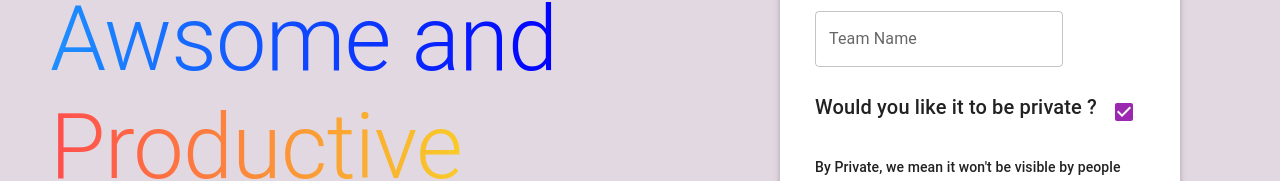
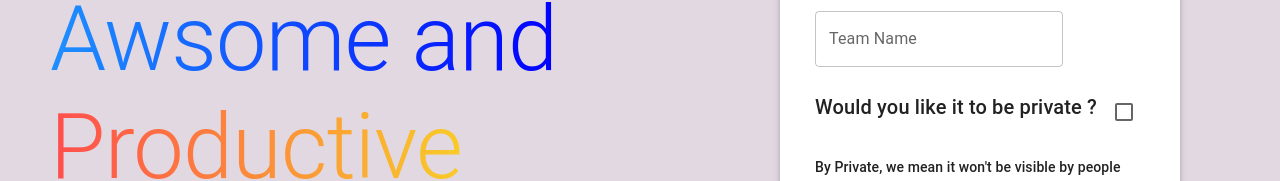
Before and after one commit to RamazaniMwemedi/Covale-Web-Version, a Next.js app in the folder soga/: page /components/CreateTeam in a window 1280 px wide. Shown: the part 212-393 px from the top of the page. Built offline with nearby package versions, Linux system fonts and the light colour scheme; no server answers; sample sign-in values are in the browser's storage.

Commit message:
Added stepOneNextHanlder that checks if the Teamname is empty or not

```diff
--- a/soga/pages/components/CreateTeam.js
+++ b/soga/pages/components/CreateTeam.js
@@ -37,15 +37,17 @@ const CreateTeam = ({ toggleShowTeam }) => {
   const [number, setNumber] = useState(1);
 
   // Step 1
-  const [teamName, setTeamName] = useState(null);
-  const [isPrivate, setIsPrivate] = useState(null);
+  const [teamName, setTeamName] = useState("");
+  const [teamNameErrorMessage, setTeamNameErrorMessage] = useState("")
+  const[teamNameErrorBoolean, setTeamNameErrorBoolean ] = useState(false)
+  const [isPrivate, setIsPrivate] = useState(false);
 
   // Step 2
-  const [teamMission, setTeamMission] = useState(null);
-  const [teamVission, setTeamVission] = useState(null);
+  const [teamMission, setTeamMission] = useState("");
+  const [teamVission, setTeamVission] = useState("");
 
   // Step 3
-  const [selectedFriends, setSelectedFriends] = useState(null);
+  const [selectedFriends, setSelectedFriends] = useState([]);
 
   // Step 1 Change Handlers
   const teamNameChangeHandler = (event) => {
@@ -53,7 +55,7 @@ const CreateTeam = ({ toggleShowTeam }) => {
   };
 
   const isPrivateChangeHandle = (event) => {
-    setIsPrivate(event.target.value);
+    setIsPrivate(prev=>!prev);
   };
 
   // Step 2 Change Handler
@@ -66,9 +68,22 @@ const CreateTeam = ({ toggleShowTeam }) => {
   };
 
   // Step 3 Change Handler
-  const selectedFriendsChangeHandler = (event) => {
+  const selectedFriendsChangeHandler = (event) => {};
 
-  };
+  const stepOneNextHanlder = () => {
+    if(teamName.length  <1){
+      setTeamNameErrorMessage("Team name can't be empty")
+      setTeamNameErrorBoolean(true)
+      setTimeout(() => {
+        setTeamNameErrorBoolean(false)
+        setTeamNameErrorMessage("")
+      }, 3000);
+    }
+    else{
+
+      setNumber((prev) => prev + 1);
+    }
+   }
 
   const numberHandle = () => {
     setNumber((prev) => prev + 1);
@@ -166,8 +181,28 @@ const CreateTeam = ({ toggleShowTeam }) => {
             <Steps number={number} />
             <BodyRight
               number={number}
-              numberHandle={numberHandle}
+              stepOneNextHanlder={stepOneNextHanlder}
               friends={friends}
+              // Steps
+              // Step 1
+              teamName={teamName}
+              isPrivate={isPrivate}
+              teamNameErrorMessage={teamNameErrorMessage}
+              teamNameErrorBoolean={teamNameErrorBoolean}
+              // Step 2
+              teamMission={teamMission}
+              teamVission={teamVission}
+              // Step 3
+              selectedFriends={selectedFriends}
+              // Steps
+              // Step 1 Change Handlers
+              teamNameChangeHandler={teamNameChangeHandler}
+              isPrivateChangeHandle={isPrivateChangeHandle}
+              // Step 2 Change Handlers
+              teamMissionChangeHandler={teamMissionChangeHandler}
+              teamVissionChangeHandler={teamVissionChangeHandler}
+              // Step 3 Change Handler
+              selectedFriendsChangeHandler={selectedFriendsChangeHandler}
             />
           </Paper>
         </Box>
@@ -179,20 +214,77 @@ CreateTeam.propTypes = {};
 
 export default CreateTeam;
 
-const BodyRight = ({ number, friends, numberHandle }) => {
+const BodyRight = ({
+  number,
+  friends,
+  stepOneNextHanlder,
+  numberHandle,
+  teamName,
+  isPrivate,
+  teamNameErrorMessage,
+  teamNameErrorBoolean,
+  teamMission,
+  teamVission,
+  selectedFriends,
+  teamNameChangeHandler,
+  isPrivateChangeHandle,
+  teamMissionChangeHandler,
+  teamVissionChangeHandler,
+  selectedFriendsChangeHandler,
+
+}) => {
   switch (number) {
     case 1:
-      return <TeamNamingForm numberHandle={numberHandle} />;
+      return (
+        <TeamNamingForm
+          stepOneNextHanlder={stepOneNextHanlder}
+          teamName={teamName}
+          isPrivate={isPrivate}
+           teamNameErrorMessage={teamNameErrorMessage}
+              teamNameErrorBoolean={teamNameErrorBoolean}
+          teamNameChangeHandler={teamNameChangeHandler}
+          isPrivateChangeHandle={isPrivateChangeHandle}
+        />
+      );
     case 2:
-      return <TeamMissionVission numberHandle={numberHandle} />;
+      return (
+        <TeamMissionVission
+          numberHandle={numberHandle}
+          teamMission={teamMission}
+          teamVission={teamVission}
+          teamMissionChangeHandler={teamMissionChangeHandler}
+          teamVissionChangeHandler={teamVissionChangeHandler}
+        />
+      );
     case 3:
-      return <AddPeopleInTeam friends={friends} numberHandle={numberHandle} />;
+      return (
+        <AddPeopleInTeam
+          friends={friends}
+          numberHandle={numberHandle}
+          selectedFriends={selectedFriends}
+          selectedFriendsChangeHandler={selectedFriendsChangeHandler}
+        />
+      );
     default:
-      <TeamNamingForm numberHandle={numberHandle} />;
+      <TeamMissionVission
+        numberHandle={numberHandle}
+        teamMission={teamMission}
+        teamVission={teamVission}
+        teamMissionChangeHandler={teamMissionChangeHandler}
+        teamVissionChangeHandler={teamVissionChangeHandler}
+      />;
   }
 };
 
-const TeamNamingForm = ({ numberHandle }) => {
+const TeamNamingForm = ({
+  stepOneNextHanlder,
+  teamName,
+  teamNameErrorMessage,
+  teamNameErrorBoolean,
+  isPrivate,
+  teamNameChangeHandler,
+  isPrivateChangeHandle,
+}) => {
   const label = { inputProps: { "aria-label": "Checkbox demo" } };
   return (
     <Box>
@@ -203,6 +295,12 @@ const TeamNamingForm = ({ numberHandle }) => {
         color="secondary"
         label="Team Name"
         variant="outlined"
+        value={teamName}
+        helperText={teamNameErrorMessage}
+        error={teamNameErrorBoolean}
+        onChange={(e) => {
+          teamNameChangeHandler(e);
+        }}
         sx={{
           borderRadius: "10px",
         }}
@@ -211,7 +309,15 @@ const TeamNamingForm = ({ numberHandle }) => {
       <br />
       <Box sx={{ display: "flex", justifyContent: "space-between" }}>
         <Typography variant="h6">Would you like it to be private ?</Typography>
-        <Checkbox {...label} defaultChecked color="secondary" />
+        <Checkbox
+          {...label}
+          value={isPrivate}
+          onChange={() => {
+            isPrivateChangeHandle();
+          }}
+          // defaultChecked
+          color="secondary"
+        />
       </Box>
       <br />
       <Typography variant="subtitle2">
@@ -228,7 +334,7 @@ const TeamNamingForm = ({ numberHandle }) => {
             borderRadius: "10px",
           }}
           onClick={() => {
-            numberHandle();
+            stepOneNextHanlder();
           }}
         >
           Next
@@ -238,7 +344,13 @@ const TeamNamingForm = ({ numberHandle }) => {
   );
 };
 
-const TeamMissionVission = ({ numberHandle }) => {
+const TeamMissionVission = ({
+  numberHandle,
+  teamMission,
+  teamVission,
+  teamMissionChangeHandler,
+  teamVissionChangeHandler,
+}) => {
   return (
     <Box>
       <Typography variant="h5">
@@ -254,6 +366,10 @@ const TeamMissionVission = ({ numberHandle }) => {
         sx={{
           borderRadius: "10px",
         }}
+        value={teamMission}
+        onChange={(e) => {
+          teamMissionChangeHandler(e);
+        }}
       />
       <br />
       <br />
@@ -265,6 +381,10 @@ const TeamMissionVission = ({ numberHandle }) => {
         variant="outlined"
         sx={{
           borderRadius: "10px",
+        }}
+        value={teamVission}
+        onChange={(e) => {
+          teamVissionChangeHandler(e);
         }}
       />
       <br />
@@ -294,14 +414,18 @@ const TeamMissionVission = ({ numberHandle }) => {
             numberHandle();
           }}
         >
-          Next
+          Create
         </Button>
       </Box>
     </Box>
   );
 };
 
-const AddPeopleInTeam = ({ friends }) => {
+const AddPeopleInTeam = ({
+  friends,
+  selectedFriends,
+  selectedFriendsChangeHandler,
+}) => {
   return (
     <Box>
       {" "}
@@ -353,7 +477,7 @@ const AddPeopleInTeam = ({ friends }) => {
             borderRadius: "10px",
           }}
         >
-          Create
+          Invite
         </Button>
       )}
     </Box>
```
